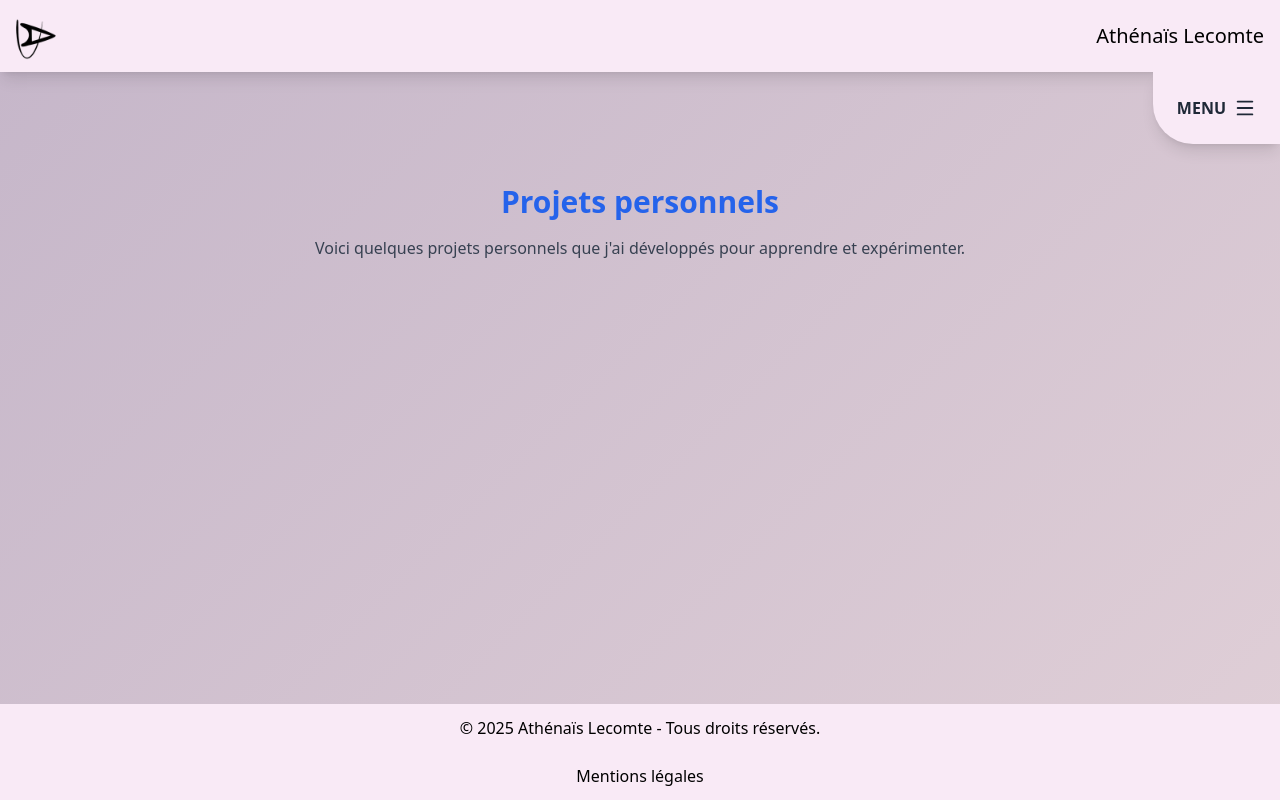
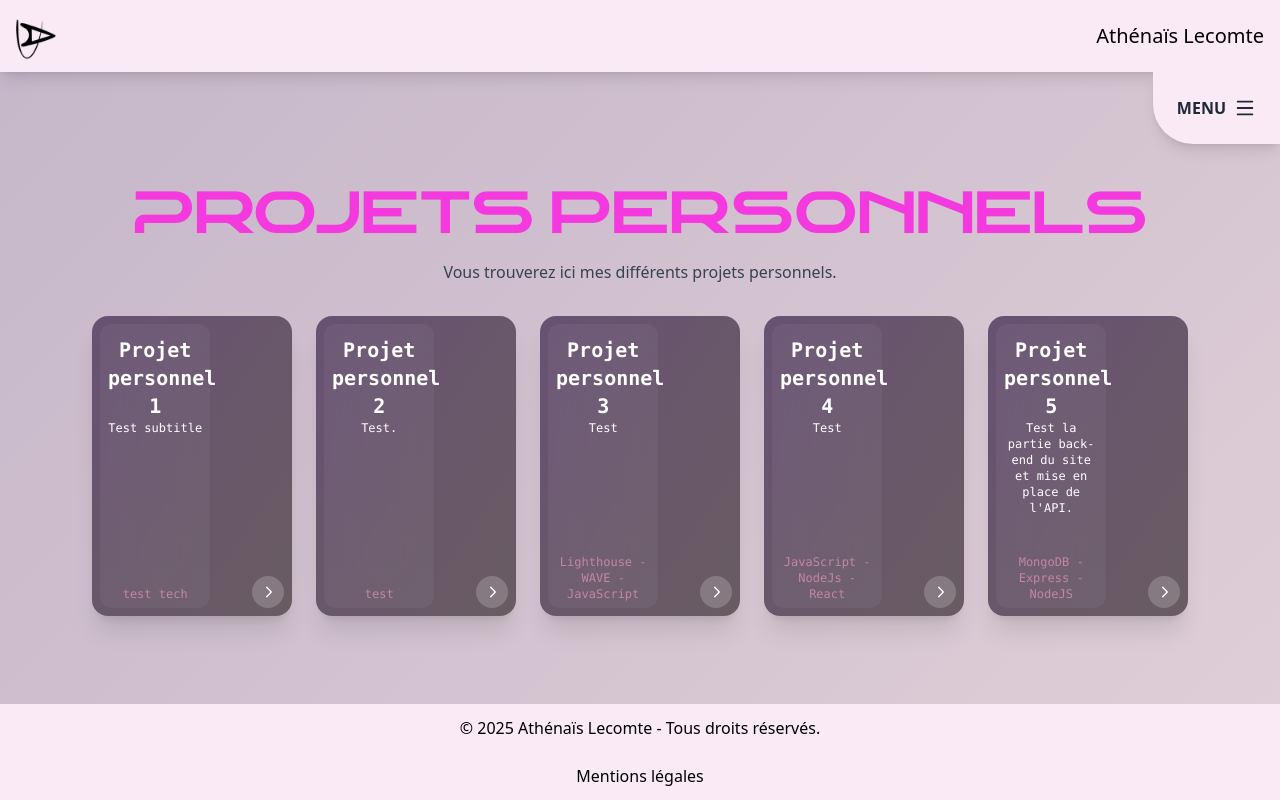
Before and after one commit to Piamah/portfolio3, a React (Vite) app: page /personal in a window 1280 px wide. Built offline with nearby package versions, Linux system fonts and the light colour scheme.

Commit message:
All pages up to date, functioning. Need to update visuals

```diff
--- a/src/pages/Personal.jsx
+++ b/src/pages/Personal.jsx
@@ -1,7 +1,42 @@
 import Header from "../components/Header";
 import Menu from "../components/Menu";
+import Card from "../components/Card";
 
-export default function Personal() {
+const Personal = () => {
+  const cards = [
+    {
+      title: "Projet personnel 1",
+      subtitle: "Test subtitle",
+      tech: "test tech",
+      link: "https://github.com/Piamah/projet_5"
+    },
+    {
+      title: "Projet personnel 2",
+      subtitle: "Test.",
+      tech: "test",
+      link: "https://github.com/Piamah/projet_5"
+     },
+    {
+      title: "Projet personnel 3",
+      subtitle: "Test",
+      tech: "Lighthouse - WAVE - JavaScript",
+      link: "https://github.com/Piamah/projet_5"
+      },
+    {
+      title: "Projet personnel 4",
+      subtitle: "Test",
+      tech: "JavaScript - NodeJs - React",
+      link: "https://github.com/Piamah/projet_5"
+    },
+    {
+      title: "Projet personnel 5",
+      subtitle: "Test la partie back-end du site et mise en place de l'API.",
+      tech: "MongoDB - Express - NodeJS",
+      link: "https://github.com/Piamah/projet_6"
+    },
+  ];
+
+
   return (
     <>
       <Header />
@@ -9,11 +44,19 @@ export default function Personal() {
         <Menu />
       </div>
       <section className="text-center p-10">
-        <h1 className="text-3xl font-bold text-blue-600 mb-4">Projets personnels</h1>
-        <p className="text-gray-700">
-          Voici quelques projets personnels que j'ai développés pour apprendre et expérimenter.
-        </p>
-      </section>
+          <h1 className="text-6xl font-RostexRegular text-[var(--text)] mb-4">Projets personnels</h1>
+          <p className="text-gray-700">
+            Vous trouverez ici mes différents projets personnels.
+          </p>
+        <div className="flex flex-wrap gap-6 justify-center p-8 bg-[var(--bg)]">
+          {cards.map((card, index) => (
+            <Card key={index} {...card} />
+          ))}
+        </div>
+       </section>
     </>
   );
 }
+
+
+export default Personal;
--- a/src/pages/Professional.jsx
+++ b/src/pages/Professional.jsx
@@ -1,6 +1,6 @@
-import Card from "../components/Card";
 import Header from "../components/Header";
 import Menu from "../components/Menu";
+import Card from "../components/Card";
 
 const Projects = () => {
   const cards = [
```
